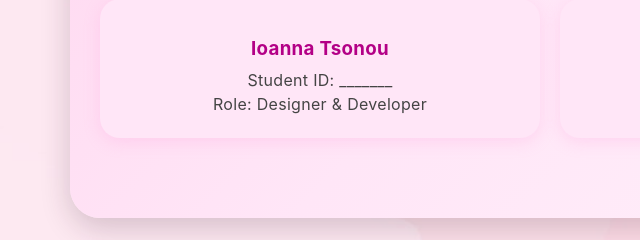
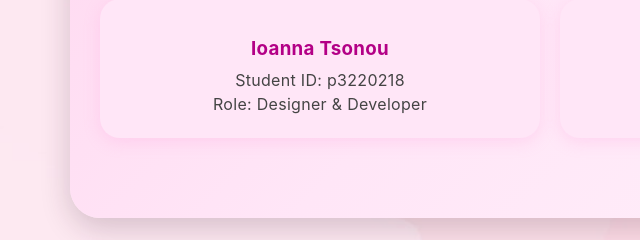
Before and after one commit to tswnou/Web_Assignment_PartA, a plain HTML site: page Web_Assignment_PartA-main/part-a-frontend/about.html in a window 1280 px wide. Shown: the part 496-736 px from the top of the page, 90-730 px from the left. Drawn offline with Linux system fonts and the light colour scheme.

Commit message:
fix: update team member's Student ID in About page

```diff
--- a/Web_Assignment_PartA-main/part-a-frontend/about.html
+++ b/Web_Assignment_PartA-main/part-a-frontend/about.html
@@ -59,7 +59,7 @@
             <div class="team-grid">
                 <div class="team-card">
                     <h3>Ioanna Tsonou</h3>
-                    <p>Student ID: _______</p>
+                    <p>Student ID: p3220218</p>
                     <p>Role: Designer & Developer</p>
                 </div>
                 <div class="team-card">
```
